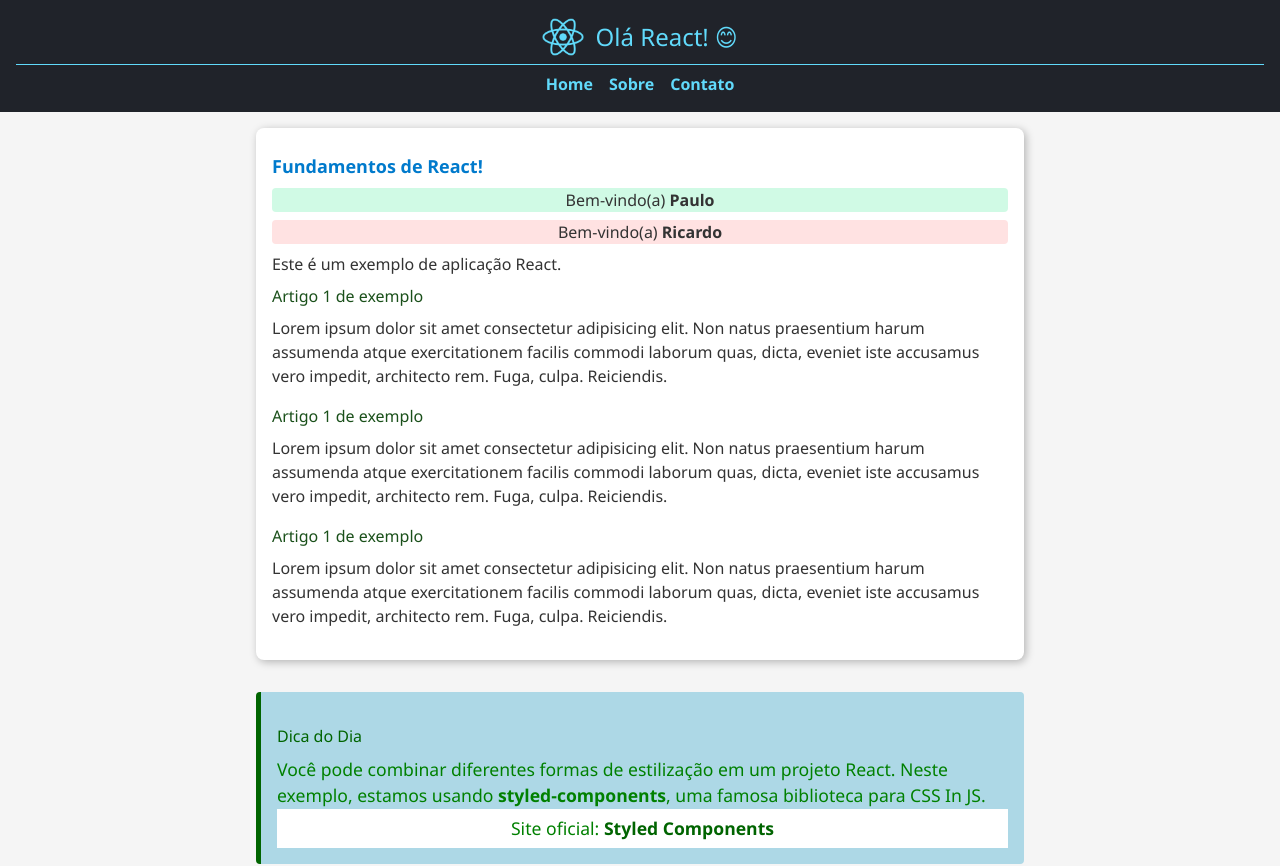
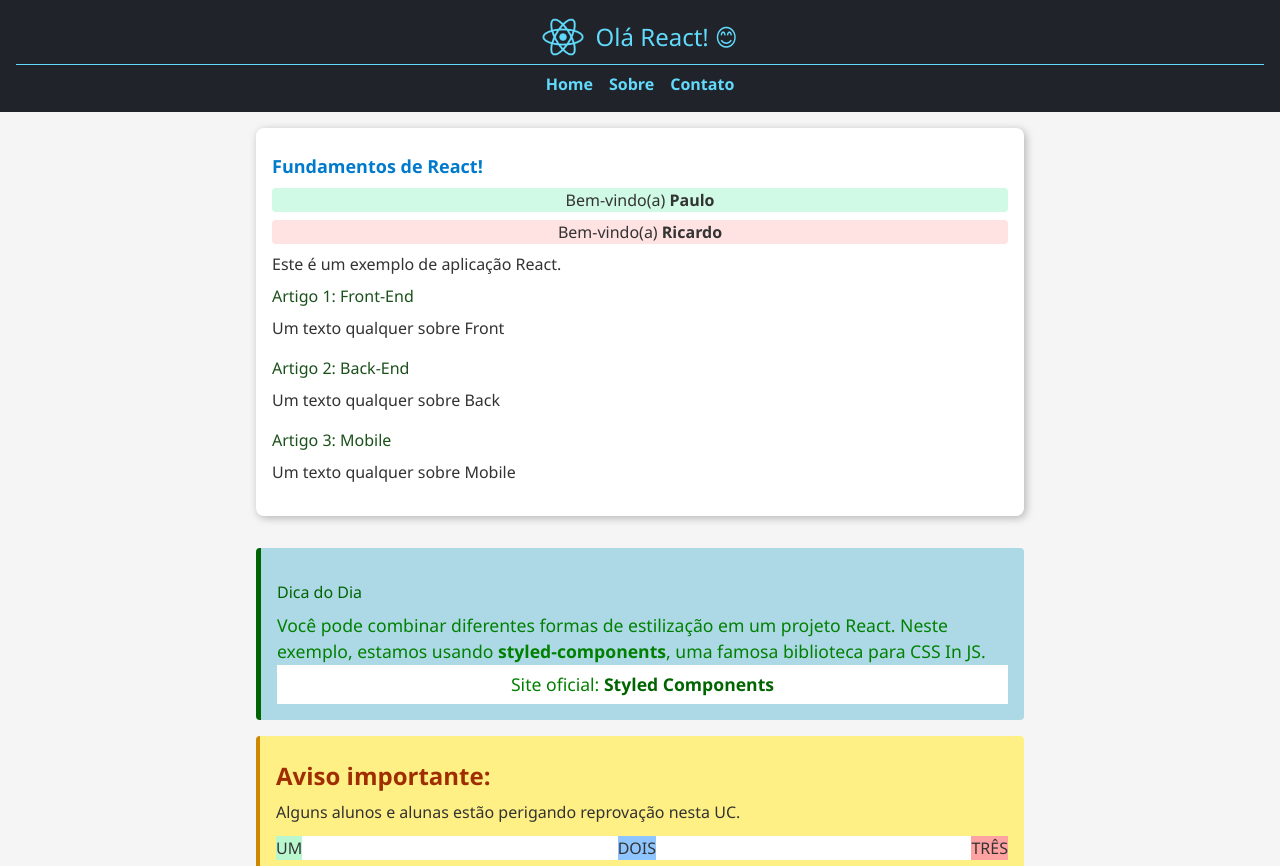
Before and after one commit to PauloHenrique00-tech/react-fundamentos, a React (Vite) app: page / in a window 1280 px wide. Shown: the top 866 px of the page. Built offline with nearby package versions, Linux system fonts and the light colour scheme.

Commit message:
Adiciona props ao Artigo

```diff
--- a/src/components/Conteudo/Artigo/Artigo.tsx
+++ b/src/components/Conteudo/Artigo/Artigo.tsx
@@ -1,14 +1,17 @@
 import estilos from "./Artigo.module.css";
-export default function Artigo() {
+
+type ArtigoProps = {
+  titulo: string;
+  texto: string;
+  numero: number;
+};
+export default function Artigo({ titulo, texto, numero }: ArtigoProps) {
   return (
     <article className={estilos.artigo}>
-      <h3> Artigo 1 de exemplo</h3>
-      <p>
-        Lorem ipsum dolor sit amet consectetur adipisicing elit. Non natus
-        praesentium harum assumenda atque exercitationem facilis commodi laborum
-        quas, dicta, eveniet iste accusamus vero impedit, architecto rem. Fuga,
-        culpa. Reiciendis.
-      </p>
+      <h3>
+        Artigo {numero}: {titulo}
+      </h3>
+      <p>{texto}</p>
     </article>
   );
 }
--- a/src/components/Conteudo/Conteudo.tsx
+++ b/src/components/Conteudo/Conteudo.tsx
@@ -16,11 +16,23 @@
 
         <p>Este é um exemplo de aplicação React.</p>
 
-        <Artigo />
+        <Artigo
+          titulo="Front-End"
+          texto="Um texto qualquer sobre Front"
+          numero={1}
+        />
 
-        <Artigo />
+        <Artigo
+          titulo="Back-End"
+          texto="Um texto qualquer sobre Back"
+          numero={2}
+        />
 
-        <Artigo />
+        <Artigo
+          titulo="Mobile"
+          texto="Um texto qualquer sobre Mobile"
+          numero={3}
+        />
       </section>
 
       <DicaDoDia />
```
